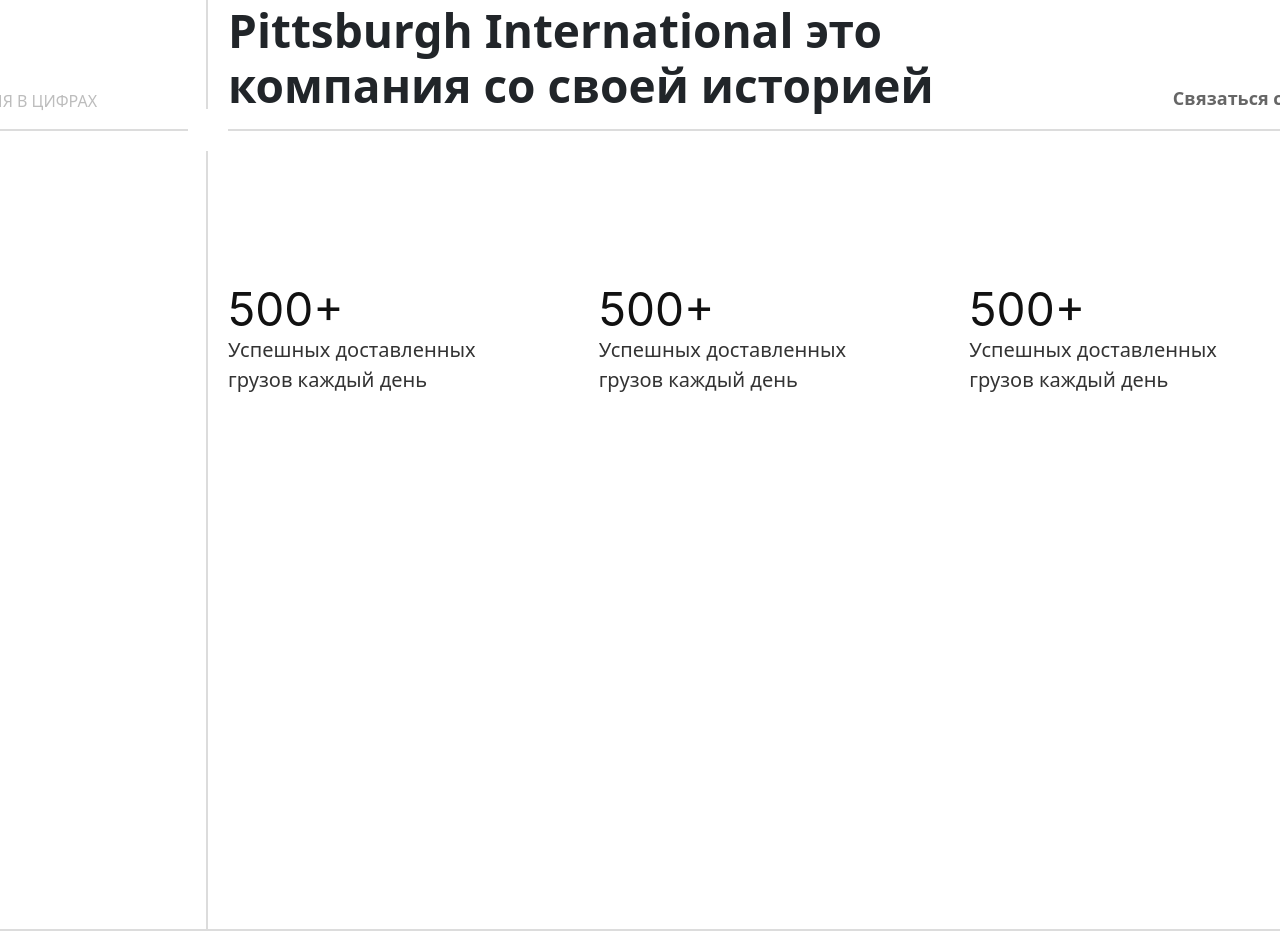
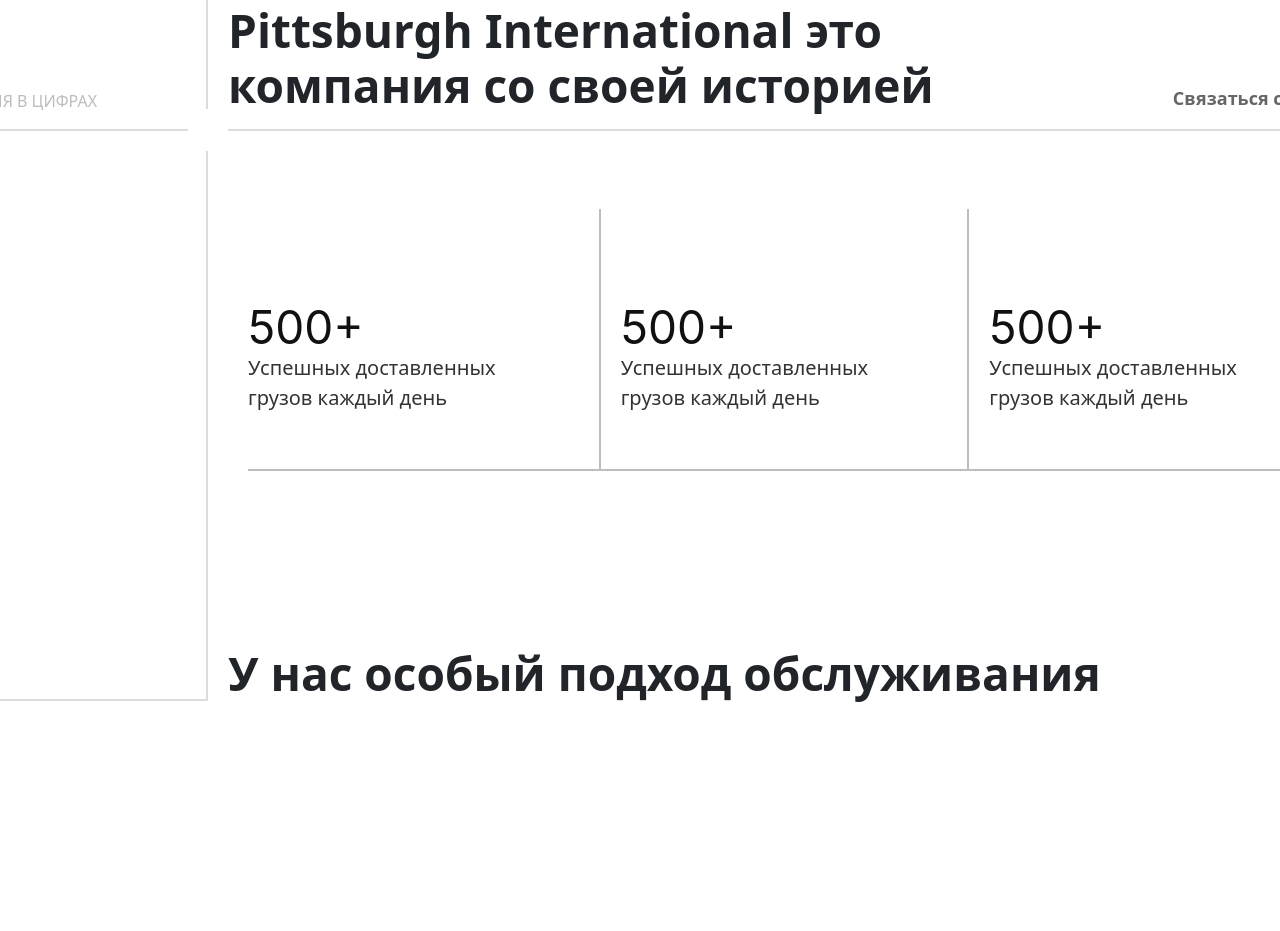
Before and after one commit to MirboboyevJasurjan/Pittsburg_remake, a plain HTML site: page index.html in a window 1280 px wide. Shown: the part 1789-2720 px from the top of the page. After the commit the page ends 2493 px from the top, so only its background shows below. Drawn offline with nearby package versions, Linux system fonts and the light colour scheme.

Commit message:
services part

```diff
--- a/index.html
+++ b/index.html
@@ -112,7 +112,8 @@
               <p class="aboutTitle">УСЛУГИ</p>
             </div>
 
-            <div class="col-9 servCardsBox">
+            <div class="col-9 servSecBox">
+              <div class="col-12 servCardsBox">
                 <div class="col-4">
                   <div class="numbBox">
                     <div class="boxNumb">
@@ -122,7 +123,6 @@
                     </div>
                   </div>
                 </div>
-
                 <div class="col-4">
                   <div class="numbBox">
                     <div class="boxNumb">
@@ -132,7 +132,6 @@
                     </div>
                   </div>
                 </div>
-
                 <div class="col-4">
                   <div class="numbBox">
                     <div class="boxNumb">
@@ -143,7 +142,13 @@
                   </div>
                 </div>
               </div>
+
+              <div class="col-12 boxTitle">
+                У нас особый подход обслуживания
               </div>
+            </div>
+          </div>
+
           <!-- Примушуства -->
           <div class="benefits">
             <div class="col-4"></div>
--- a/style.css
+++ b/style.css
@@ -247,8 +247,8 @@
   justify-content: center;
   width: 100%;
   position: relative;
-  min-height: 780px;
   max-height: max-content;
+  min-height: 550px;
   position: relative;
   margin-top: 20px !important;
 }
@@ -264,31 +264,53 @@
   display: flex;
   align-items: flex-start;
   flex-direction: row;
-  justify-content: center;
+  justify-content: space-between;
   height: 100%;
-  border-bottom: 2px solid #dcdcdc;
+  /* border-bottom: 2px solid #dcdcdc; */
   position: relative;
   padding: 20px;
 }
-.servCardsBox{
+.servSecBox{
+    display: flex;
+    flex-direction: column !important;
+    justify-content: center;
+    align-items: center;
+}
+.servCardsBox {
   display: flex;
   align-items: flex-end;
   justify-content: space-around;
   width: 100px;
   position: relative;
   height: 300px;
+  border-bottom: 2px solid #bdbdbd;
 }
-.numbBox{
+
+.servCardsBox::after{
+    content: '';
+    position: absolute;
+    left: 0px;
+    bottom: -10px;
+    height: 20px;
+    width: 20px;
+    background-color: #fff;
+}
+.numbBox {
   width: 300px;
   height: 260px;
   position: relative;
 }
-.boxNumb{
+.servCardsBox  > *:nth-child(even){
+    border-left: 2px solid #bdbdbd;
+    border-right: 2px solid #bdbdbd;
+}
+.boxNumb {
   position: absolute;
   bottom: 20px;
+  padding: 20px;
 }
-.boxNumb span{
-    font-family: 'SF Pro Display', sans-serif;
+.boxNumb span {
+  font-family: "SF Pro Display", sans-serif;
   font-style: normal;
   font-weight: 400;
   font-size: 46px;
@@ -301,3 +323,8 @@
   line-height: 150%;
   color: #333333;
 }
+/* Services */
+.services .boxTitle{
+    position: absolute;
+    bottom: 0;
+}
```
Lines whose indentation alone changed are shown as unchanged.
